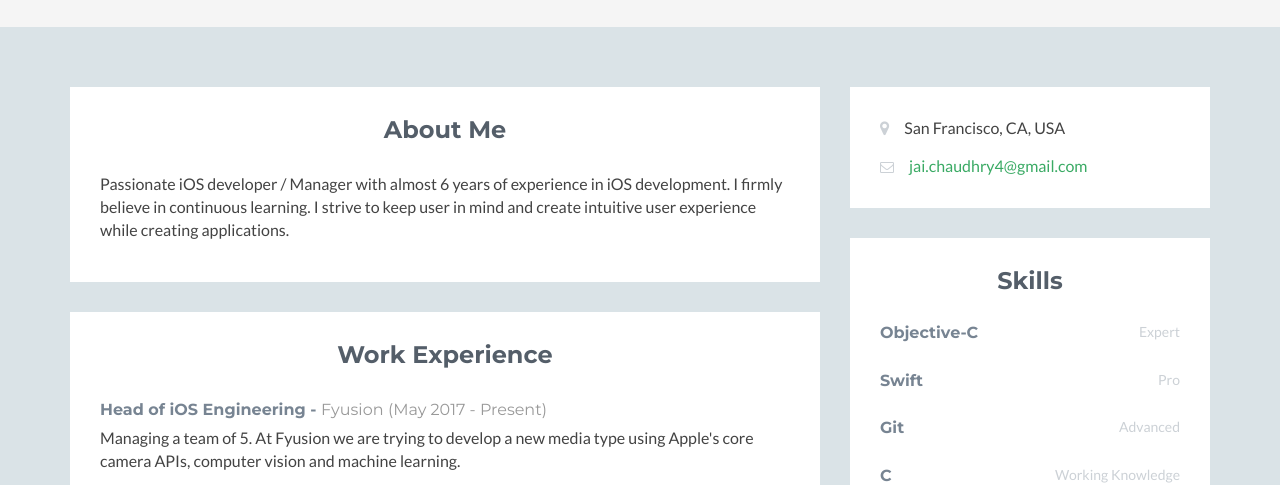
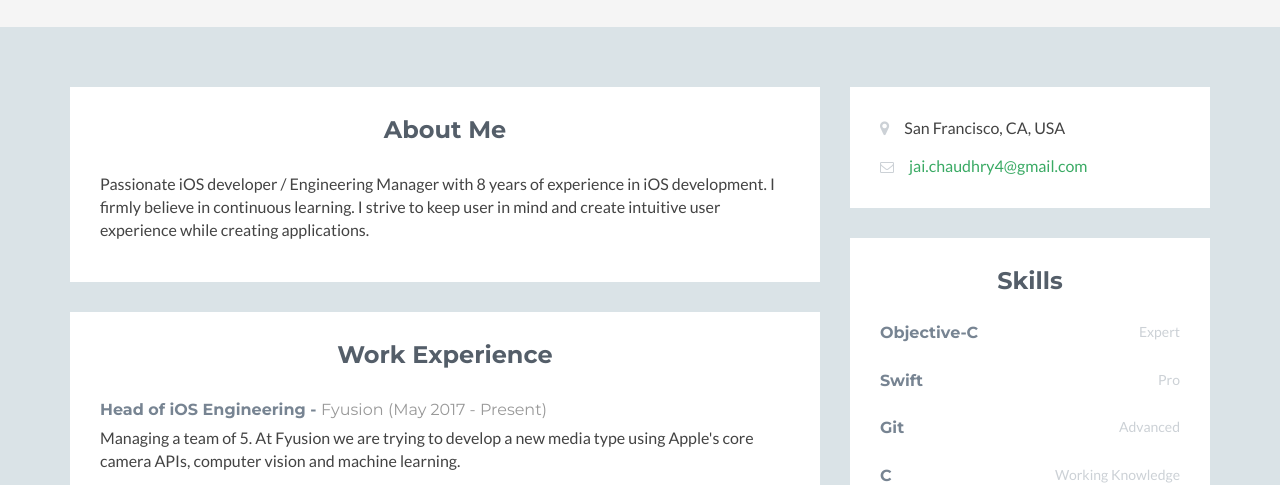
Before and after one commit to jaichaudhry/jaichaudhry.github.io, a website: page index.html in a window 1280 px wide. Shown: the part 243-728 px from the top of the page. Drawn offline with nearby package versions, Linux system fonts and the light colour scheme.

Commit message:
Update description

```diff
--- a/index.html
+++ b/index.html
@@ -53,7 +53,7 @@
                     <div class="section-inner">
                         <h2 class="heading">About Me</h2>
                         <div class="content">
-                            <p>Passionate iOS developer / Manager with almost 6 years of experience in iOS development. I firmly believe in continuous learning. I strive to keep user in mind and create intuitive user experience while creating applications.</p>
+                            <p>Passionate iOS developer / Engineering Manager with 8 years of experience in iOS development. I firmly believe in continuous learning. I strive to keep user in mind and create intuitive user experience while creating applications.</p>
                         </div><!--//content-->
                     </div><!--//section-inner-->
                 </section><!--//section-->
```
